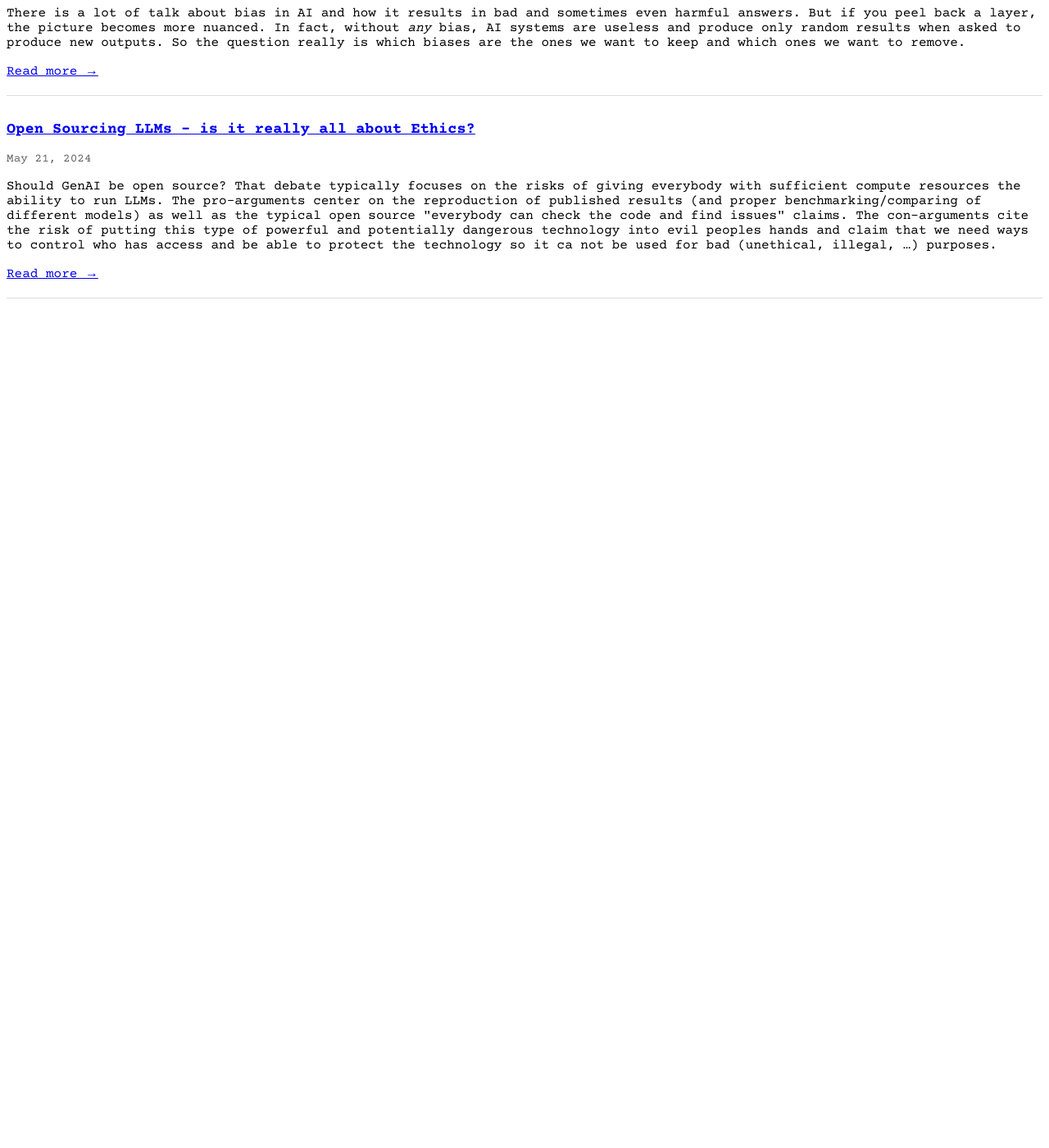
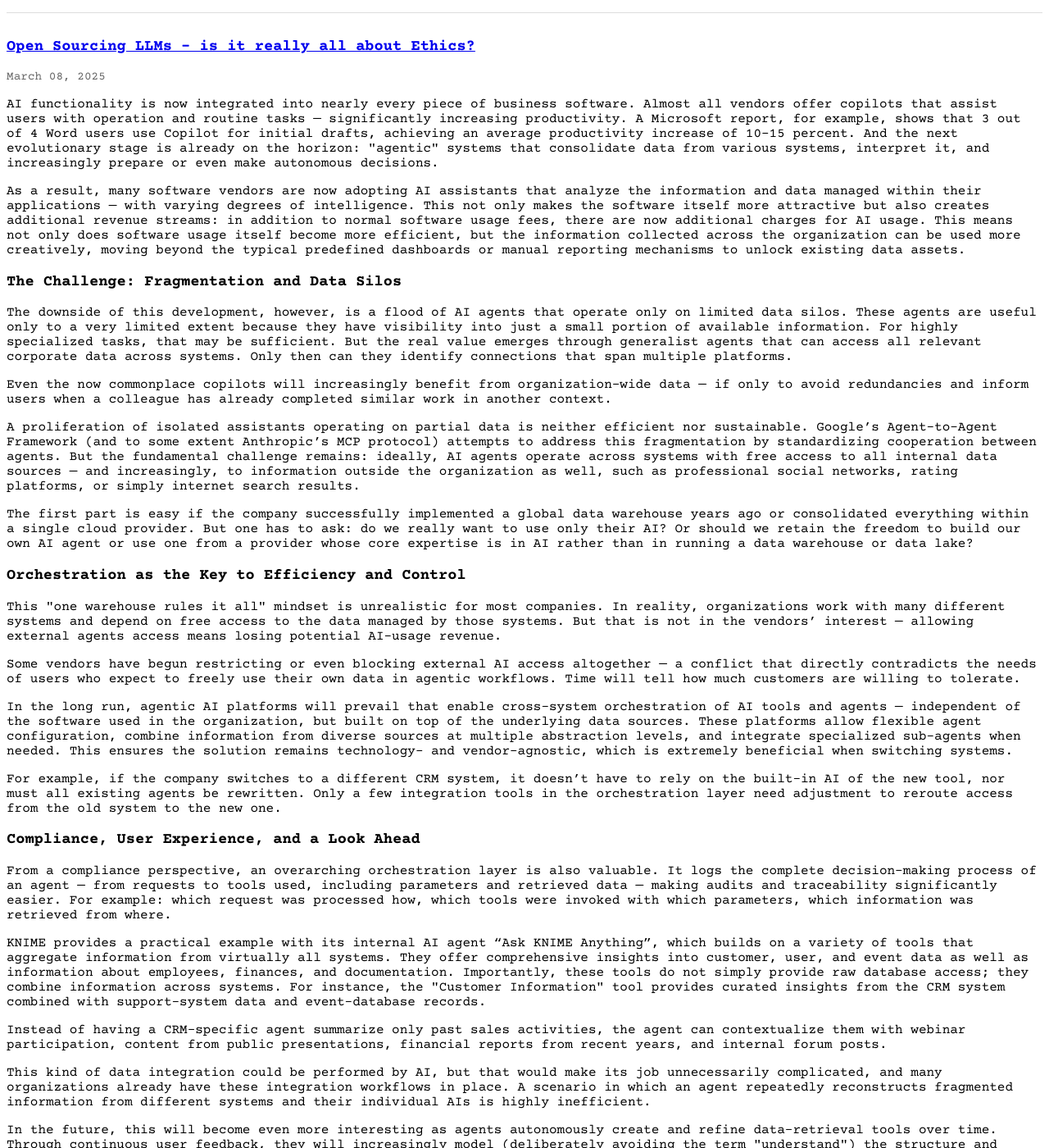
Before and after one commit to michael-berthold/michael-berthold.github.io, a Jekyll site: the page built from musings.md, in a window 1280 px wide and 1400 px high, scrolled down 270 px. Shown: the whole window at 82% size. Built offline with Jekyll 4.4.1, drawn with Linux system fonts in a browser that asks for light colours; before the commit the page ends 900 px from its top, so only the background shows below that; some of the changed text lies outside the part shown.

Commit message:
Rename AI Orchestration article to focus on ethics

```diff
--- a/_posts/2025-03-08-AI-Orchestration.md
+++ b/_posts/2025-03-08-AI-Orchestration.md
@@ -1,5 +1,5 @@
 ---
-title: Agentic AI Orchestration: Can Generalists Outperform Specialists?
+title: Open Sourcing LLMs - is it really all about Ethics?
 author: Michael Berthold
 ---
 
```
